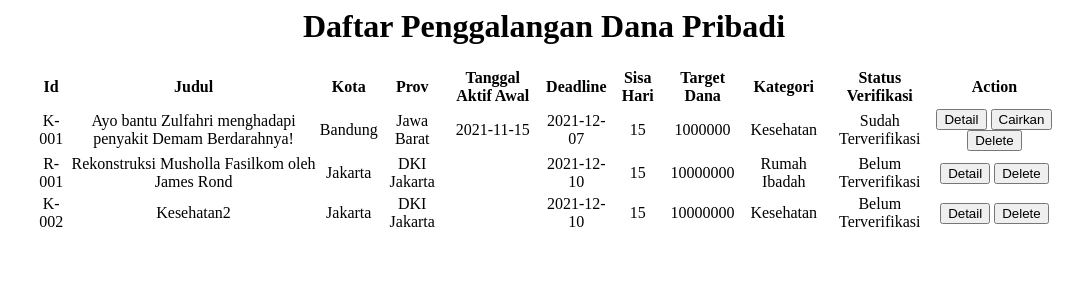
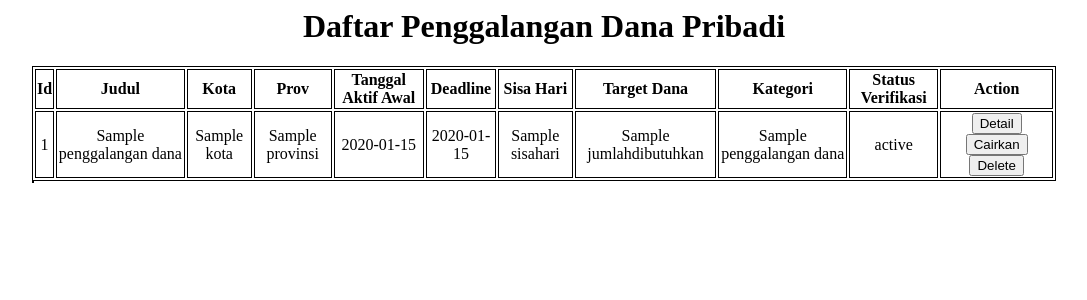
Before and after one commit to ogiorgil/sidona, a Django app: template penggalangan_dana/templates/read_pd.html in a window 1280 px wide. Shown: the top 300 px of the page, without its empty margins (96-1183 px from the left). Run offline with Django 3.2, Linux system fonts and the light colour scheme; the template is opened without the code that fills it: most values are stand-ins (such as "Sample title", 1, 10 or a date in 2020).

Commit message:
Create penggalangan dana view for penggalang dana

```diff
--- a/penggalangan_dana/static/pdRead.css
+++ b/penggalangan_dana/static/pdRead.css
@@ -5,6 +5,10 @@ body {
   text-align: center;
 }
 
+table, th, td {
+  border: 1px solid black;
+}
+
 td {
   text-align: center;
 }
--- a/penggalangan_dana/templates/read_pd.html
+++ b/penggalangan_dana/templates/read_pd.html
@@ -3,15 +3,15 @@
 <head>
   <title>Read Penggalangan Dana</title>
 
+  <link rel="stylesheet" type="text/css" href="{% static 'pdRead.css' %}" />
   <script src="https://ajax.googleapis.com/ajax/libs/jquery/3.5.1/jquery.min.js"></script>
-
-  <link rel="stylesheet" type="text/css" href="{% static 'pdRead.css' %}" />
   <script src="{% static 'pdRead.js' %}"></script>
 </head>
 
 <body>
   <h1>Daftar Penggalangan Dana Pribadi</h1>
 
+  {% if penggalangan_dana %}
     <table>
       <tr>
         <th>Id</th>
@@ -26,54 +26,29 @@
         <th>Status Verifikasi</th>
         <th>Action</th>
       </tr>
+
+      {% for pd in penggalangan_dana %}
         <tr>
-      <td>K-001</td>
-      <td>Ayo bantu Zulfahri menghadapi penyakit Demam Berdarahnya!</td>
-      <td>Bandung</td>
-      <td>Jawa Barat</td>
-      <td>2021-11-15</td>
-      <td>2021-12-07</td>
-      <td>15</td>
-      <td>1000000</td>
-      <td>Kesehatan</td>
-      <td>Sudah Terverifikasi</td>
+          <td>{{ pd.id }}</td>
+          <td>{{ pd.judul }}</td>
+          <td>{{ pd.kota }}</td>
+          <td>{{ pd.provinsi }}</td>
+          <td>{{ pd.tanggalaktifawal }}</td>
+          <td>{{ pd.tanggalaktifakhir }}</td>
+          <td>{{ pd.sisahari }}</td>
+          <td>{{ pd.jumlahdibutuhkan }}</td>
+          <td>{{ pd.namakategori }}</td>
+          <td>{{ pd.statusverifikasi }}</td>
           <td>
             <button type="button">Detail</button>
             <button type="button">Cairkan</button>
             <button type="button">Delete</button>
           </td>
         </tr>
-    <tr>
-      <td>R-001</td>
-      <td>Rekonstruksi Musholla Fasilkom oleh James Rond</td>
-      <td>Jakarta</td>
-      <td>DKI Jakarta</td>
-      <td></td>
-      <td>2021-12-10</td>
-      <td>15</td>
-      <td>10000000</td>
-      <td>Rumah Ibadah</td>
-      <td>Belum Terverifikasi</td>
-      <td>
-        <button type="button">Detail</button>
-        <button type="button">Delete</button>
-      </td>
-    </tr>
-    <tr>
-      <td>K-002</td>
-      <td>Kesehatan2</td>
-      <td>Jakarta</td>
-      <td>DKI Jakarta</td>
-      <td></td>
-      <td>2021-12-10</td>
-      <td>15</td>
-      <td>10000000</td>
-      <td>Kesehatan</td>
-      <td>Belum Terverifikasi</td>
-      <td>
-        <button type="button">Detail</button>
-        <button type="button">Delete</button>
-      </td>
-    </tr>
-  </table>
+      {% endfor %}
+    <table>
+  {% else %}
+    <h3>Anda tidak memiliki Penggalangan Dana</h3>
+  {% endif %}
+
 </body>
```
Also changed, not shown: penggalangan_dana/views.py (+25 -2 lines). Lines whose indentation alone changed are shown as unchanged.
